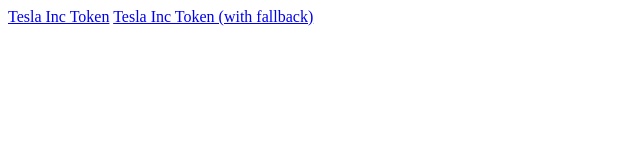
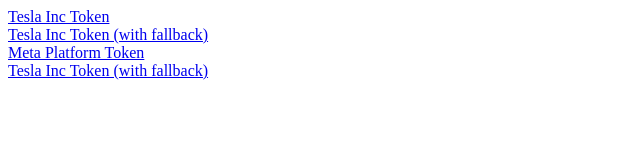
Before and after one commit to kryptonytenet/kryptonyteproject.github.io, a plain HTML site: page coin/list.html in a window 1280 px wide. Shown: the whole page, without its empty margins (0-640 px from the left). Drawn offline with Linux system fonts and the light colour scheme.

Commit message:
Added more coin

```diff
--- a/coin/list.html
+++ b/coin/list.html
@@ -3,7 +3,10 @@
 		<title>Kryptonyte&trade; | Coin List</title>
 	</head>
 	<body>
-		<a href="krypt://coin/0xD833215cBcc3f914bD1C9ece3EE7BF8B14f841bb">Tesla Inc Token</a>
+		<a href="krypt://coin/0xD833215cBcc3f914bD1C9ece3EE7BF8B14f841bb">Tesla Inc Token</a><br/>
+		<a href="intent://coin#Intent;scheme=krypt;package=com.krypt.onyte;S.browser_fallback_url=http%3A%2F%2Fgithub.kryptonyte.net/coin/404.html;end">Tesla Inc Token (with fallback)</a><br/>
+
+		<a href="krypt://coin/0x2adb45678BCAF68DEF45BAce3EE47dbfBEF23DAb">Meta Platform Token</a><br/>
 		<a href="intent://coin#Intent;scheme=krypt;package=com.krypt.onyte;S.browser_fallback_url=http%3A%2F%2Fgithub.kryptonyte.net/coin/404.html;end">Tesla Inc Token (with fallback)</a>
 	</body>
 </html>
```
